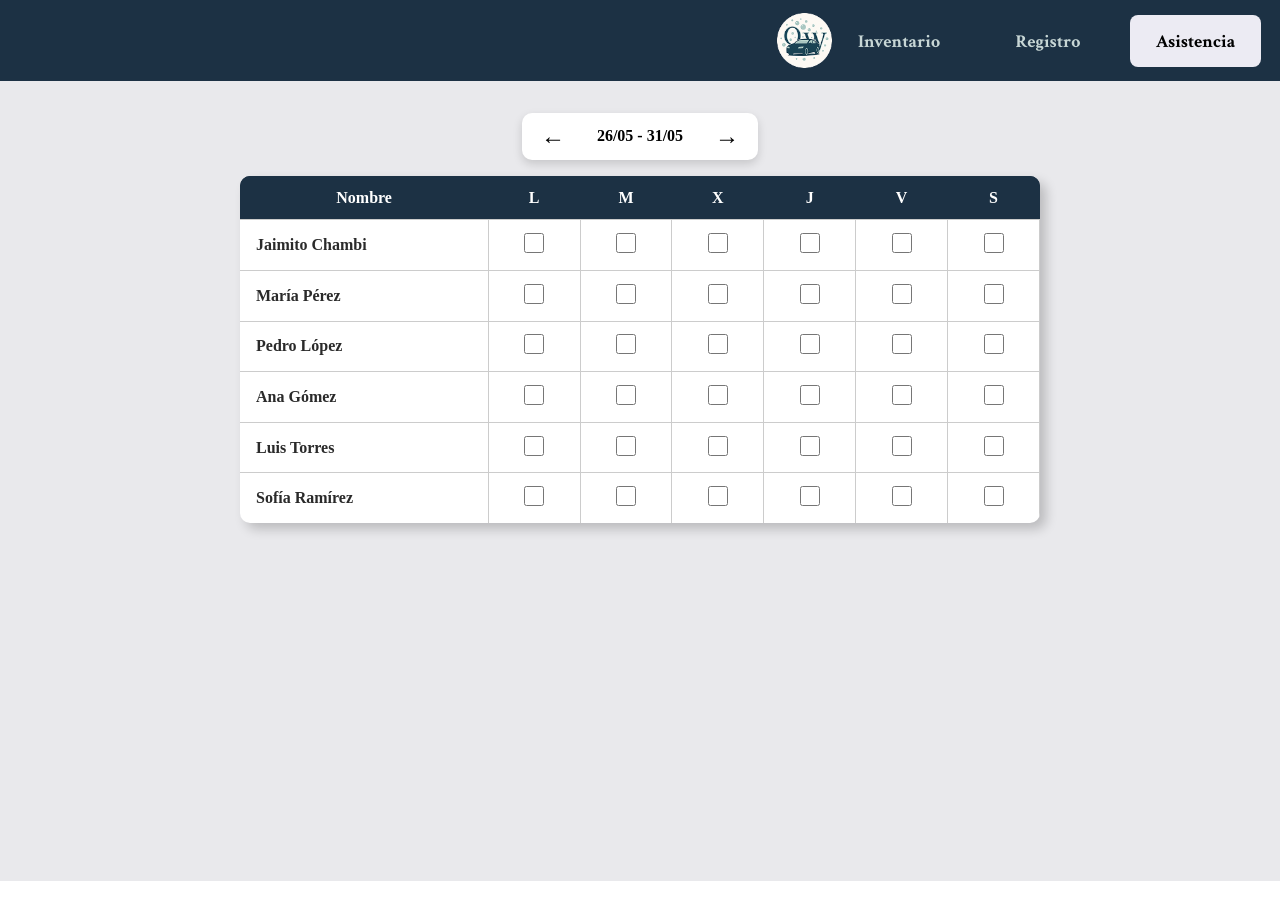
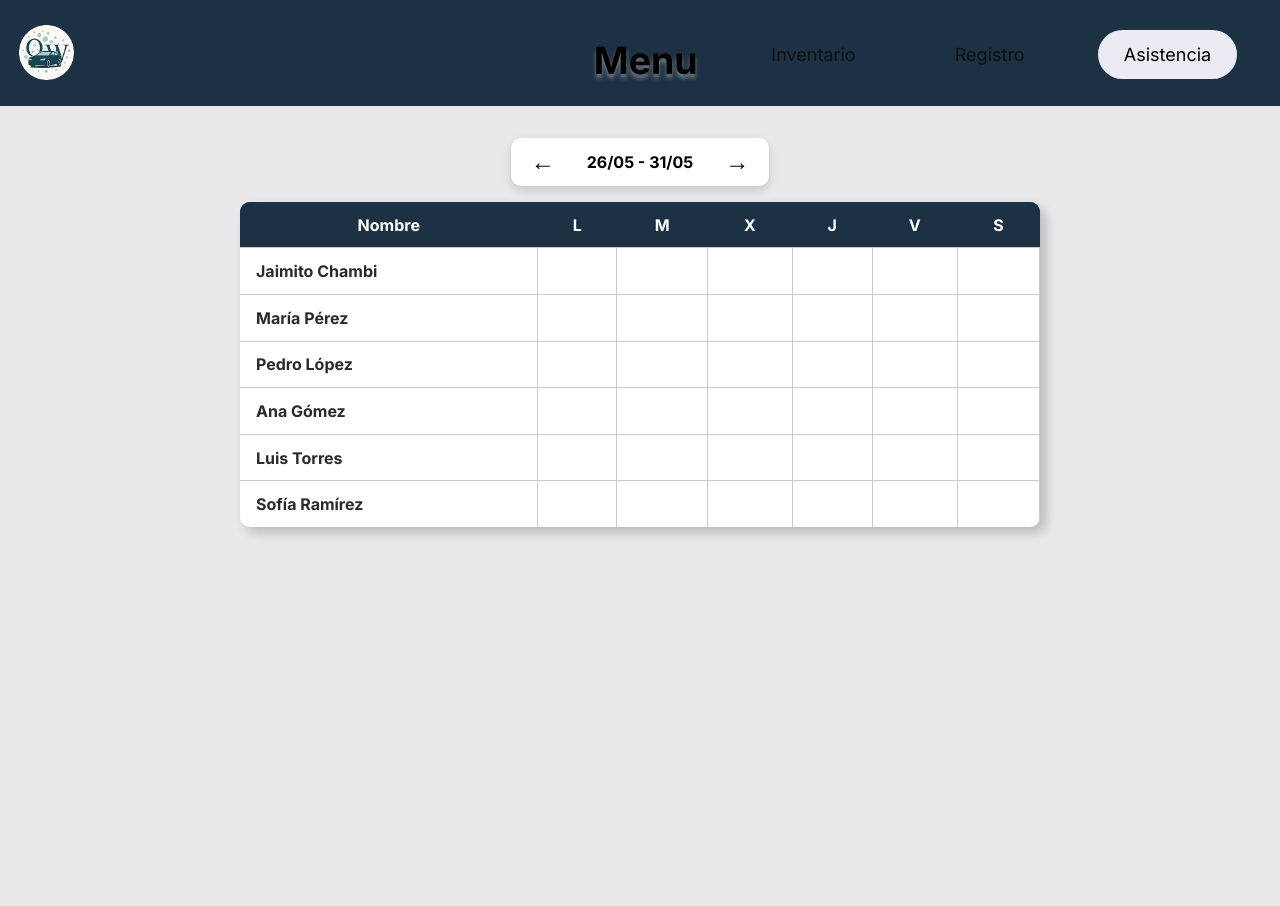
Before and after one commit to Practicas-Profesionalizantes/Grupo2--6_2--2025-OptiWash, a React (Vite) app in the folder cliente/: page /asistencia in a window 1280 px wide. Before the commit the page ends 881 px from the top, so only its background shows below. Built offline with nearby package versions, Linux system fonts and the light colour scheme.

Commit message:
decorar interfaces

```diff
--- a/cliente/src/componentes/navbar.jsx
+++ b/cliente/src/componentes/navbar.jsx
@@ -10,8 +10,10 @@ function Nav() {
   const toggleMenu = () => setMenuAbierto(!menuAbierto);
 
   return (
+
     <nav className="nav">
       {/* Icono hamburguesa a la izquierda */}
+
       <button className="hamburguesa" onClick={toggleMenu}>
         <span className={`barra ${menuAbierto ? "activa" : ""}`}></span>
         <span className={`barra ${menuAbierto ? "activa" : ""}`}></span>
@@ -23,6 +25,10 @@ function Nav() {
 
       {/* Menú lateral izquierdo */}
       <div className={`menu-lateral ${menuAbierto ? "activo" : ""}`}>
+        <div className="men">
+          <h2 className=" men2">Menu</h2>
+      </div>
+        <span className="linea"></span>
         <NavLink
           to="/inventario"
           className={({ isActive }) =>
@@ -32,8 +38,9 @@ function Nav() {
           }
           onClick={() => setMenuAbierto(false)}
         >
-          <h2 className="botones">Inventario</h2>
+          <h2 className="botones" >Inventario</h2>
         </NavLink>
+        <span className="linea1"></span>
 
         <NavLink
           to="/registro_autos"
@@ -45,7 +52,10 @@ function Nav() {
           onClick={() => setMenuAbierto(false)}
         >
           <h2 className="botones">Registro</h2>
+
+
         </NavLink>
+        <span className="linea1"></span>
 
         <NavLink
           to="/asistencia"
@@ -57,7 +67,9 @@ function Nav() {
           onClick={() => setMenuAbierto(false)}
         >
           <h2 className="botones">Asistencia</h2>
+
         </NavLink>
+        <span className="linea1"></span>
       </div>
 
       {/* Fondo semitransparente cuando el menú está activo */}
--- a/cliente/src/paginas/asistencias.jsx
+++ b/cliente/src/paginas/asistencias.jsx
@@ -1,5 +1,6 @@
 import React, { useState } from "react";
 import "../style/asistencia.css";
+
 
 const Asistencia = () => {
   const empleados = [
@@ -13,6 +14,7 @@ const Asistencia = () => {
 
   const dias = ["L", "M", "X", "J", "V", "S"];
 
+  // Estado: asistencias[empleado][dia] = true/false
   const [asistencias, setAsistencias] = useState(
     empleados.reduce((acc, emp) => {
       acc[emp] = dias.reduce((d, dia) => ({ ...d, [dia]: false }), {});
@@ -20,6 +22,7 @@ const Asistencia = () => {
     }, {})
   );
 
+  // Cambia el valor de asistencia al tocar una celda
   const toggleAsistencia = (empleado, dia) => {
     setAsistencias((prev) => ({
       ...prev,
@@ -39,7 +42,7 @@ const Asistencia = () => {
         <button>→</button>
       </div>
 
-      {/* ✅ Contenedor con scroll vertical */}
+      {/* Tabla de asistencia */}
       <div className="tabla-scroll">
         <table className="tabla-asistencia">
           <thead>
@@ -55,12 +58,9 @@ const Asistencia = () => {
               <tr key={emp}>
                 <td>{emp}</td>
                 {dias.map((dia) => (
-                  <td key={dia} className="celda-check">
-                    <input
-                      type="checkbox"
-                      checked={asistencias[emp][dia]}
-                      onChange={() => toggleAsistencia(emp, dia)}
-                    />
+                  <td key={dia} className="celda-dia">
+                    <h2 className="selec"></h2>
+
                   </td>
                 ))}
               </tr>
--- a/cliente/src/style/AgregarEliminar.css
+++ b/cliente/src/style/AgregarEliminar.css
@@ -1,4 +1,10 @@
+@import url('https://fonts.googleapis.com/css2?family=Inter:wght@400;500;600&display=swap');
 
+* {
+    font-family: 'Inter', sans-serif;
+
+
+}
 .contenedor-form{
     position: fixed;
     top: 0;
--- a/cliente/src/style/Home.css
+++ b/cliente/src/style/Home.css
@@ -1,7 +1,11 @@
+@import url('https://fonts.googleapis.com/css2?family=Inter:wght@400;500;600&display=swap');
+
 * {
   padding: 0;
   margin: 0;
   box-sizing: border-box;
+  font-family: 'Inter', sans-serif;
+
 }
 
 main {
--- a/cliente/src/style/asistencia.css
+++ b/cliente/src/style/asistencia.css
@@ -1,3 +1,4 @@
+
 .contenedor-asistencia {
   display: flex;
   flex-direction: column;
@@ -68,13 +69,24 @@
   text-align: left;
   color: #2a2a2a;
 }
+.select{
+  width: 100;
+  height: 100px;
+  background-color: black;
+}
 
 /* Checkbox */
-.celda-check input[type="checkbox"] {
-  width: 20px;
-  height: 20px;
-  accent-color: #1c3144;
+/* Cada celda se comporta como botón invisible */
+.celda-dia {
+  cursor: pointer;
+  transition: background-color 0.25s ease;
 }
+
+/* Cambia a gris al pasar el mouse */
+.celda-dia:hover {
+  background-color: #d3d3d3; /* gris claro */
+}
+
 
 /* ---------- RESPONSIVE ---------- */
 @media (max-width: 768px) {
--- a/cliente/src/style/inventario.css
+++ b/cliente/src/style/inventario.css
@@ -1,7 +1,10 @@
 @import url('https://fonts.googleapis.com/css2?family=Inter:ital,opsz,wght@0,14..32,100..900;1,14..32,100..900&display=swap');
+@import url('https://fonts.googleapis.com/css2?family=Inter:wght@400;500;600&display=swap');
+
 * {
   padding: 0%;
   margin: 0%;
+  font-family: 'Inter', sans-serif;
 }
 html, body {
   width: 100%;
--- a/cliente/src/style/navbar/nav.css
+++ b/cliente/src/style/navbar/nav.css
@@ -1,32 +1,91 @@
 @import url('https://fonts.googleapis.com/css2?family=Crimson+Text:wght@400;600;700&display=swap');
 @import url('https://fonts.googleapis.com/css2?family=Inter:wght@400;500;600&display=swap');
+@import url('https://fonts.googleapis.com/css2?family=Instrument+Sans&display=swap');
 
 * {
   margin: 0;
   padding: 0;
   box-sizing: border-box;
 }
+.men{
+  font-size: 25px;
+  width: auto;
+  height: auto;
+  margin-top: 25px;
+  margin-left: 15px;
+  margin-bottom: 10px;
+  text-shadow: 0px 4px 4px rgba(154, 153, 153, 0.724);
+  font-family: 'Instrument Sans', sans-serif;
+  font-weight: 400;
 
+
+
+}
+.men2{
+  color: black;
+
+
+}
+
+.linea1{
+  height: 1.5px;
+  width: 80%;
+  background-color: rgba(60, 58, 58, 0.304);
+
+}
+.linea{
+  height: 1.5px;
+  width: 100%;
+  background-color: rgba(60, 58, 58, 0.304);
+
+
+}
 /* ---------- NAV PRINCIPAL ---------- */
 .nav {
   background-color: #1C3144;
   width: 100%;
   display: flex;
   align-items: center;
-  justify-content: space-between; /* ✅ extremos opuestos */
+  justify-content: space-between;
   padding: 0.8rem 1.2rem;
   position: sticky;
   top: 0;
   z-index: 1000;
 }
 
-/* ---------- LOGO (derecha) ---------- */
-.logo {
+.parte1 {
+  display: flex;
+  align-items: center;
+  gap: 1rem;
+}
+
+.nav img {
   height: 55px;
   width: auto;
   max-width: 100%;
-  margin-left: auto; /* ✅ empuja hacia la derecha */
 }
+
+/* ---------- BOTONES ---------- */
+.botones {
+  background-color: transparent;
+  border: none;
+  color: #0f1212;
+  font-size: 18px;
+  font-weight: 400;
+  padding: 0.1rem 2.5rem;
+  cursor: pointer;
+  transition: 0.3s ease;
+  font-family: 'Inter', sans-serif;
+
+
+}
+
+.botones:hover {
+  color: #1C3144;
+  transform: scale(1.05);
+}
+
+
 
 /* ---------- MENÚ LATERAL IZQUIERDO ---------- */
 .menu-lateral {
@@ -35,40 +94,23 @@
   left: -260px; /* ✅ oculto inicialmente */
   height: 100vh;
   width: 240px;
-  background-color: #1C3144;
+  background-color: white;
   display: flex;
   flex-direction: column;
-  align-items: center;   /* ✅ alineado a la izquierda */
-  justify-content: flex-start; /* ✅ comienza desde arriba */
-  padding-top: 4.5rem;
-  gap: 1.5rem;
+  align-items: center;      /* ✅ centra horizontal */
+  justify-content: start;  /* ✅ centra vertical */
+  gap: 0.6rem;
   transition: left 0.3s ease-in-out;
-  box-shadow: 4px 0 10px rgba(0, 0, 0, 0.3);
+  box-shadow: 4px 0 10px rgba(0,0,0,0.3);
   z-index: 999;
+
 }
 
 .menu-lateral.activo {
-  left: 0; /* ✅ aparece desde la izquierda */
+  left: 0; /* ✅ se desliza desde la izquierda */
 }
 
-/* ---------- BOTONES DEL MENÚ ---------- */
-.botones {
-  background-color: transparent;
-  border: none;
-  color: #C7D6D5;
-  font-family: "Crimson Text", serif;
-  font-size: 20px;
-  padding: 0.8rem 1rem;
-  cursor: pointer;
-  transition: 0.3s ease;
-}
-
-.botones:hover {
-  color: black;
-  transform: scale(1.05);
-}
-
-/* ---------- FONDO OSCURO (overlay) ---------- */
+/* ---------- FONDO OSCURECIDO (overlay) ---------- */
 .overlay {
   position: fixed;
   top: 0;
@@ -81,15 +123,12 @@
 }
 
 @keyframes fadeIn {
-  from {
-    opacity: 0;
-  }
-  to {
-    opacity: 1;
-  }
+  from { opacity: 0; }
+  to { opacity: 1; }
 }
 
-/* ---------- ICONO HAMBURGUESA (izquierda) ---------- */
+
+/* ---------- HAMBURGUESA ---------- */
 .hamburguesa {
   display: none;
   flex-direction: column;
@@ -105,12 +144,16 @@
 .barra {
   height: 3px;
   width: 100%;
-  background-color: #ECEBF3;
+  background-color: white;
   border-radius: 5px;
   transition: all 0.3s ease;
 }
 
-/* Animación “X” al abrir */
+.barra.activa{
+  background-color: black;
+}
+
+/* Animación de “X” */
 .barra.activa:nth-child(1) {
   transform: rotate(45deg) translate(5px, 5px);
 }
@@ -118,17 +161,13 @@
   opacity: 0;
 }
 .barra.activa:nth-child(3) {
-  transform: rotate(-45deg) translate(6px, -6px);
+  transform: rotate(-45deg) translate(7px, -7px);
 }
 
 /* ---------- RESPONSIVE ---------- */
 @media (max-width: 768px) {
   .hamburguesa {
     display: flex; /* ✅ visible en móvil */
-  }
-
-  .logo {
-    height: 45px;
   }
 }
 
@@ -139,9 +178,7 @@
     flex-direction: row;
     height: auto;
     width: auto;
-    justify-content: flex-end;
-    align-items: center;
-    padding-top: 0;
+    justify-content: flex-start;
     gap: 1.5rem;
     background: transparent;
     box-shadow: none;
--- a/cliente/src/style/navbar/nav.module.css
+++ b/cliente/src/style/navbar/nav.module.css
@@ -1,6 +1,10 @@
 @import url('https://fonts.googleapis.com/css2?family=Crimson+Text:ital,wght@0,400;0,600;0,700;1,400;1,600;1,700&display=swap');
 @import url('https://fonts.googleapis.com/css2?family=Source+Serif+4:ital,opsz,wght@0,8..60,200..900;1,8..60,200..900&display=swap');
 
+* {
+    font-family: 'Inter', sans-serif;
+
+}
 .navLink {
   color: white;
   text-decoration: none;
@@ -21,7 +25,7 @@
 
 .activeLink {
   background-color: #ECEBF3;
-  border-radius: 8px;
+  border-radius: 40px;
 }
 
 .activeLink h2 {
--- a/cliente/src/style/navbar/switch.css
+++ b/cliente/src/style/navbar/switch.css
@@ -1,4 +1,7 @@
-/* Default */
+* {
+    font-family: 'Inter', sans-serif;
+
+}
 .theme {
   display: flex;
   align-items: center;
--- a/cliente/src/style/registro_autos.css
+++ b/cliente/src/style/registro_autos.css
@@ -1,3 +1,8 @@
+@import url('https://fonts.googleapis.com/css2?family=Inter:wght@400;500;600&display=swap');
+
+* {
+  font-family: 'Inter', sans-serif;
+}
 .registro-container {
   max-width: 1100px;
   margin: 2rem auto;
```
